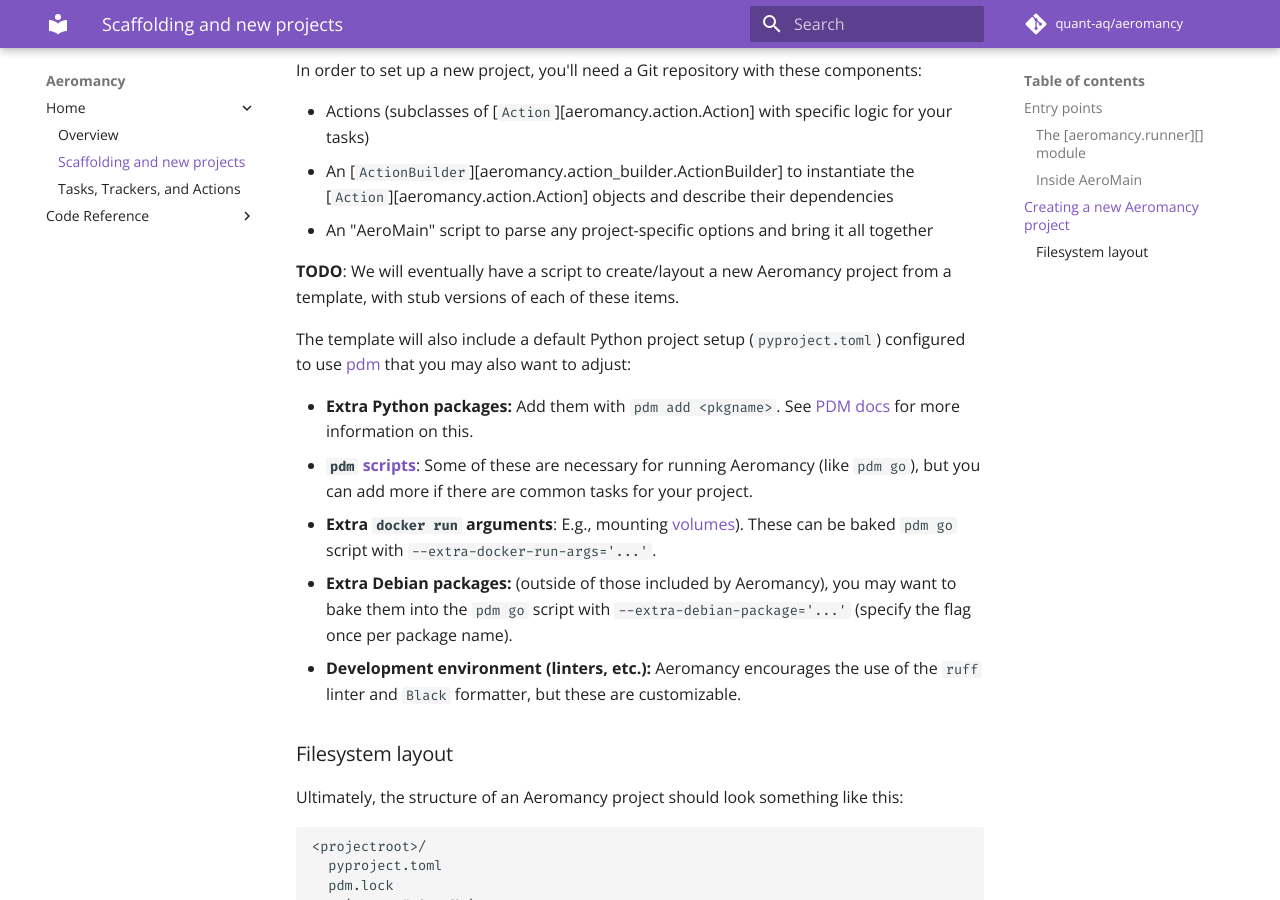
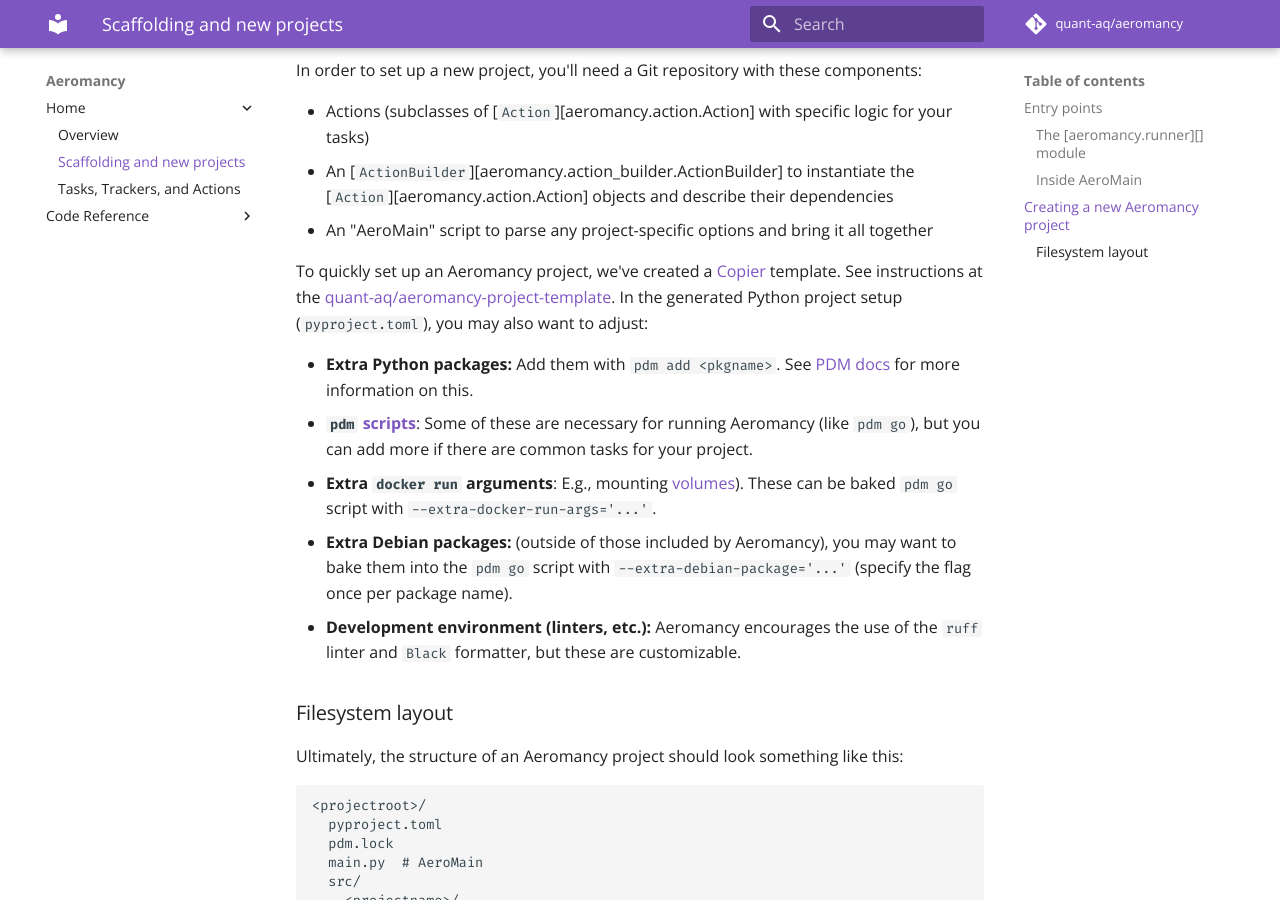
Before and after one commit to quant-aq/aeromancy, an MkDocs documentation site: the page built from docs/docs/scaffolding.md, in a window 1280 px wide and 900 px high, scrolled down 1490 px. Built offline with MkDocs 1.6.1 and Material for MkDocs 9.7.7, drawn with Linux system fonts in a browser that asks for light colours; comment, search, counter and statistics services are not loaded.

Commit message:
Add link to template in scaffolding.md

```diff
--- a/docs/docs/scaffolding.md
+++ b/docs/docs/scaffolding.md
@@ -95,11 +95,12 @@
 - An "AeroMain" script to parse any project-specific options and bring it all
   together
 
-**TODO**: We will eventually have a script to create/layout a new Aeromancy
-project from a template, with stub versions of each of these items.
-
-The template will also include a default Python project setup (`pyproject.toml`)
-configured to use [pdm](https://pdm.fming.dev/) that you may also want to adjust:
+To quickly set up an Aeromancy project, we've created a
+[Copier](https://copier.readthedocs.io/en/stable/) template. See instructions at
+the
+[quant-aq/aeromancy-project-template](https://github.com/quant-aq/aeromancy-project-template?tab=readme-ov-file#quick-start).
+In the generated Python project setup (`pyproject.toml`), you may also want to
+adjust:
 
 - **Extra Python packages:** Add them with `pdm add <pkgname>`. See [PDM
   docs](https://pdm.fming.dev/latest/usage/dependency/) for more information on
```
